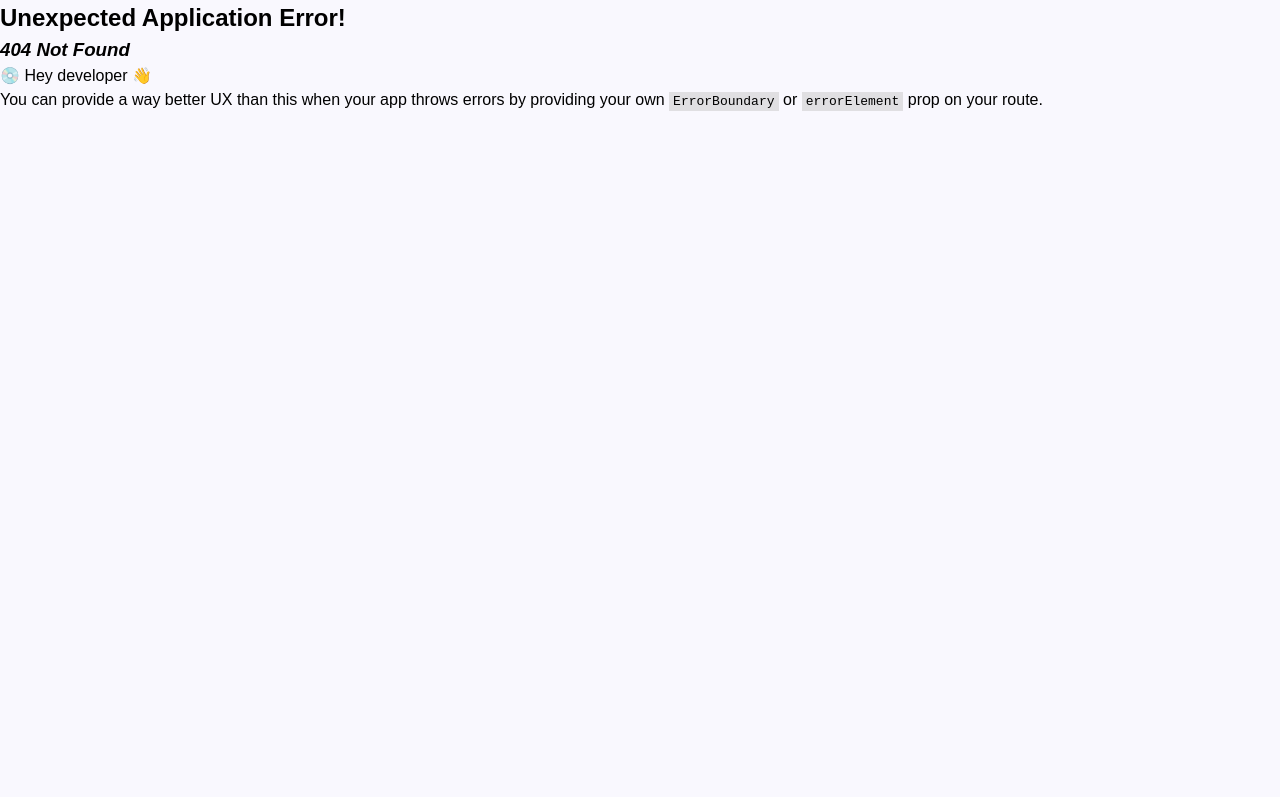
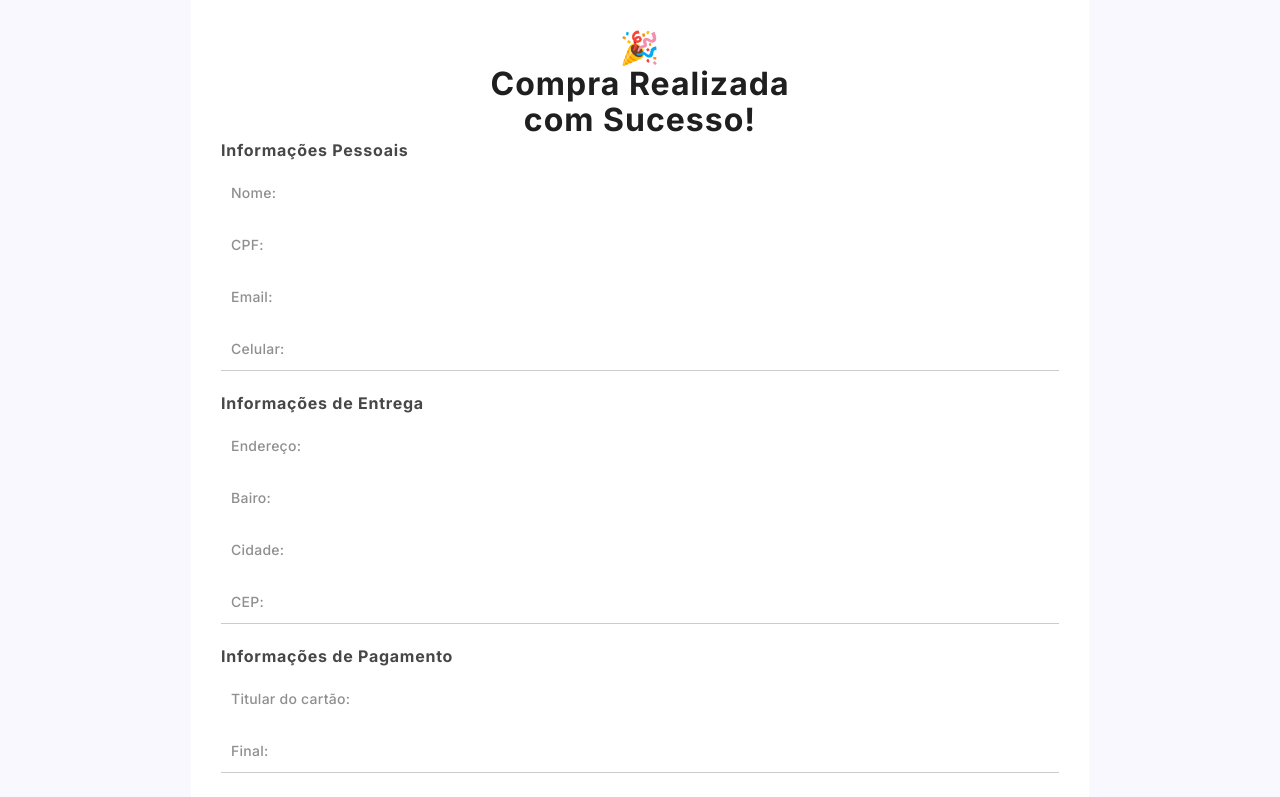
Before and after one commit to DCFS5S/dripstore, a React (Vite) app: page /pagina-de-sucesso in a window 1280 px wide. Before the commit this address had no page. Shown: the top 797 px of the page. Built offline with nearby package versions, Linux system fonts and the light colour scheme.

Commit message:
wip: criação da Página de Sucesso. Começo do Componente para o campo Resumo da Compra.

```diff
--- /dev/null
+++ b/src/components/ProductSummary/ProductSummary.css
@@ -0,0 +1,8 @@
+@import url('https://fonts.googleapis.com/css2?family=Inter:wght@100;200;300;400;500;600;700;800;900&display=swap');
+
+
+
+.imagem {
+    width: 80px;
+    height: 80px;
+}
--- /dev/null
+++ b/src/components/ProductSummary/ProductSummary.jsx
@@ -0,0 +1,16 @@
+import React from 'react'
+import "./ProductSummary.css"
+
+export const ProductSummary = () => {
+  return (
+    <div>
+        <div>
+            <img className='imagem' src="./img/nike.png" alt="" />
+        </div>
+        <div>
+            <h4>Tênis Nike Revolution 6 Next Nature Masculino</h4>
+        </div>
+    </div>
+
+  )
+}
--- /dev/null
+++ b/src/pages/PurchaseConfirmation/PurchaseConfirmation.css
@@ -0,0 +1,70 @@
+@import url('https://fonts.googleapis.com/css2?family=Inter:wght@100;200;300;400;500;600;700;800;900&display=swap');
+
+h1 {
+    color: var(--dark-gray, #1F1F1F);
+    text-align: center;
+    font-feature-settings: 'clig' off, 'liga' off;
+    font-family: Inter;
+    font-size: 32px;
+    font-style: normal;
+    font-weight: 700;
+    line-height: 36px; /* 112.5% */
+    letter-spacing: 1px;
+}
+
+h3 {
+    color: var(--dark-gray-2, #474747);
+    text-align: center;
+    font-feature-settings: 'clig' off, 'liga' off;
+    font-family: Inter;
+    font-size: 16px;
+    font-style: normal;
+    font-weight: 700;
+    line-height: 24px; /* 150% */
+    letter-spacing: 0.75px;
+    text-align: start;
+}
+
+span {
+    display: block;
+}
+
+
+
+.container {
+    display: block;
+    width: 838px;
+    padding: 30px;
+    background-color: white;
+}
+
+.info {
+    display: flex;
+    flex-direction: column;
+    justify-content: center;
+    align-items: flex-start;
+    gap: 10px;
+    border-bottom: 1px solid #ccc;
+    margin-bottom: 20px;
+
+}
+.red {
+    background: #F9F8FE;
+}
+
+span {
+    color: var(--light-gray, #8F8F8F);
+    font-feature-settings: 'clig' off, 'liga' off;
+    font-family: Inter;
+    font-size: 14px;
+    font-style: normal;
+    font-weight: 500;
+    line-height: 22px; /* 157.143% */
+    letter-spacing: 0.25px;
+}
+
+.title-container {
+    border-bottom: 1px solid #ccc;
+    margin-bottom: 20px;
+    padding: 20px;
+}
--- /dev/null
+++ b/src/pages/PurchaseConfirmation/PurchaseConfirmation.jsx
@@ -0,0 +1,41 @@
+import { ProductSummary } from "../../components/ProductSummary/ProductSummary"
+import "./PurchaseConfirmation.css"
+
+
+
+export const PurchaseConfirmation = () => {
+    return (
+        <div className="red">
+            <div className="container">
+                <div>
+                    <h1>🎉</h1>
+                    <h1 className="titulo">Compra Realizada</h1>
+                    <h1 className="titulo">com Sucesso!</h1>
+                </div>
+                <div className="info">
+                    <h3>Informações Pessoais</h3>
+                    <span>Nome: </span>
+                    <span>CPF: </span>
+                    <span>Email: </span>
+                    <span>Celular: </span>
+                </div>
+                <div className="info">
+                    <h3>Informações de Entrega</h3>
+                    <span>Endereço: </span>
+                    <span>Bairo: </span>
+                    <span>Cidade: </span>
+                    <span>CEP: </span>
+                </div>
+                <div className="info">
+                    <h3>Informações de Pagamento</h3>
+                    <span>Titular do cartão: </span>
+                    <span>Final: </span>
+                </div>
+                <div>
+                    <h3>Resumo da Compra</h3>
+                    <ProductSummary />
+                </div>
+            </div>
+        </div>
+    )
+}
```
Also changed, not shown: src/main.jsx (+6 -1 lines), img/White-Sneakers-PNG-Clipart 2.png (added).
